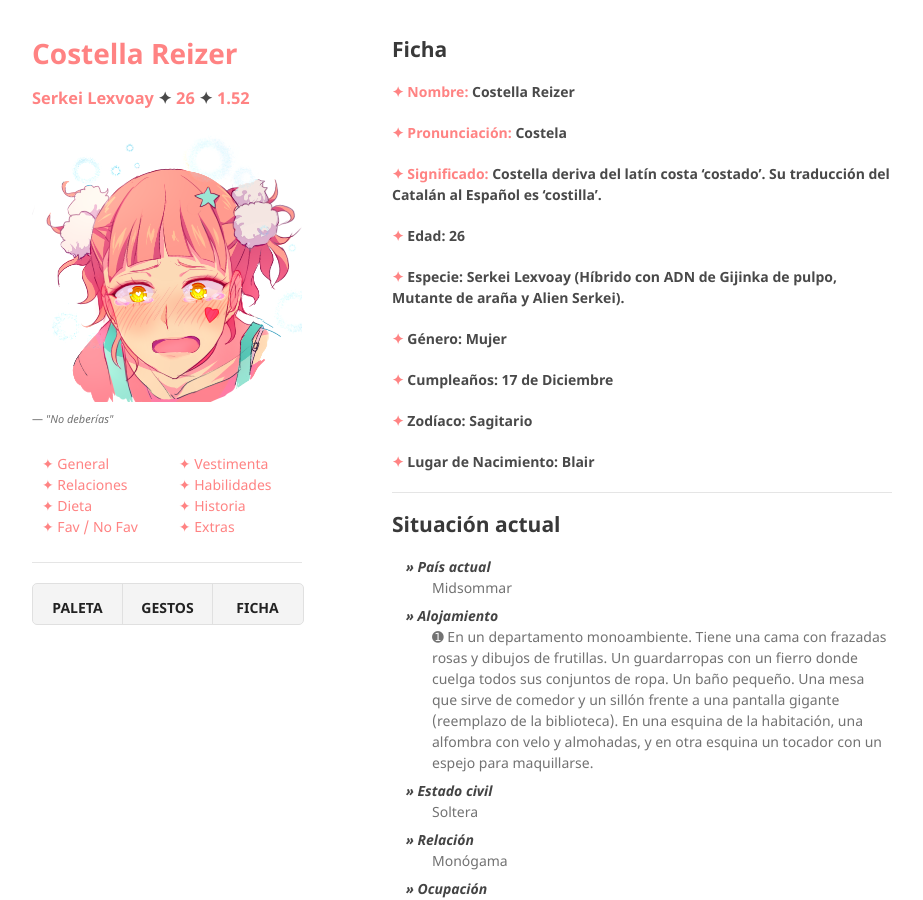
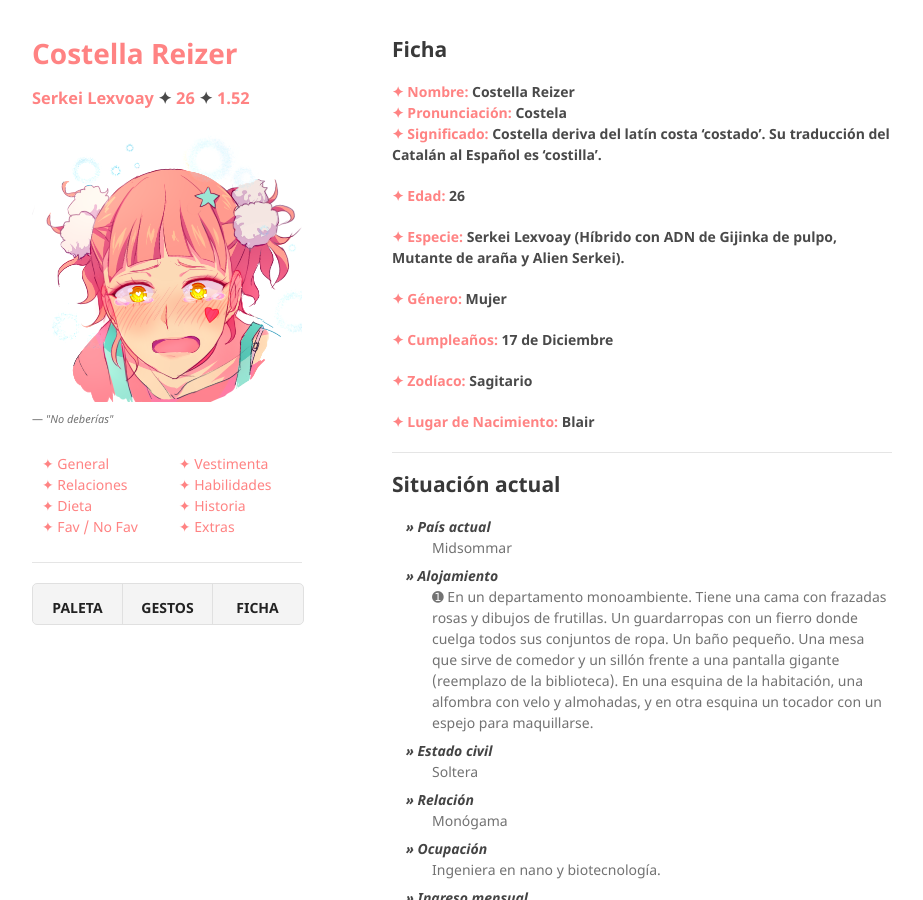
Before and after one commit to BlairSander/costella, a Jekyll site: the page built from general.md, in a window 1280 px wide and 900 px high. Shown: the whole window, without its empty margins (178-1101 px from the left). Built offline with Jekyll 4.4.1, drawn with Linux system fonts in a browser that asks for light colours; our own code applies the rules of GitHub Pages for plain Markdown files.

```diff
--- a/general.md
+++ b/general.md
@@ -3,15 +3,13 @@ layout: default
 ---
 ## Ficha
 
-#### **✦ Nombre:** Costella Reizer
-#### **✦ Pronunciación:** Costela
-#### **✦ Significado:** Costella deriva del latín costa 'costado'. Su traducción del Catalán al Español es 'costilla'.
-#### **✦** Edad: 26
-#### **✦** Especie: Serkei Lexvoay (Híbrido con ADN de Gijinka de pulpo, Mutante de araña y Alien Serkei).
-#### **✦** Género: Mujer
-#### **✦** Cumpleaños: 17 de Diciembre
-#### **✦** Zodíaco: Sagitario
-#### **✦** Lugar de Nacimiento: Blair
+#### **✦ Nombre:** Costella Reizer <br> **✦ Pronunciación:** Costela <br> **✦ Significado:** Costella deriva del latín costa 'costado'. Su traducción del Catalán al Español es 'costilla'.
+#### **✦ Edad:** 26
+#### **✦ Especie:** Serkei Lexvoay (Híbrido con ADN de Gijinka de pulpo, Mutante de araña y Alien Serkei).
+#### **✦ Género:** Mujer
+#### **✦ Cumpleaños:** 17 de Diciembre
+#### **✦ Zodíaco:** Sagitario
+#### **✦ Lugar de Nacimiento:** Blair
 
 * * *
 
```
